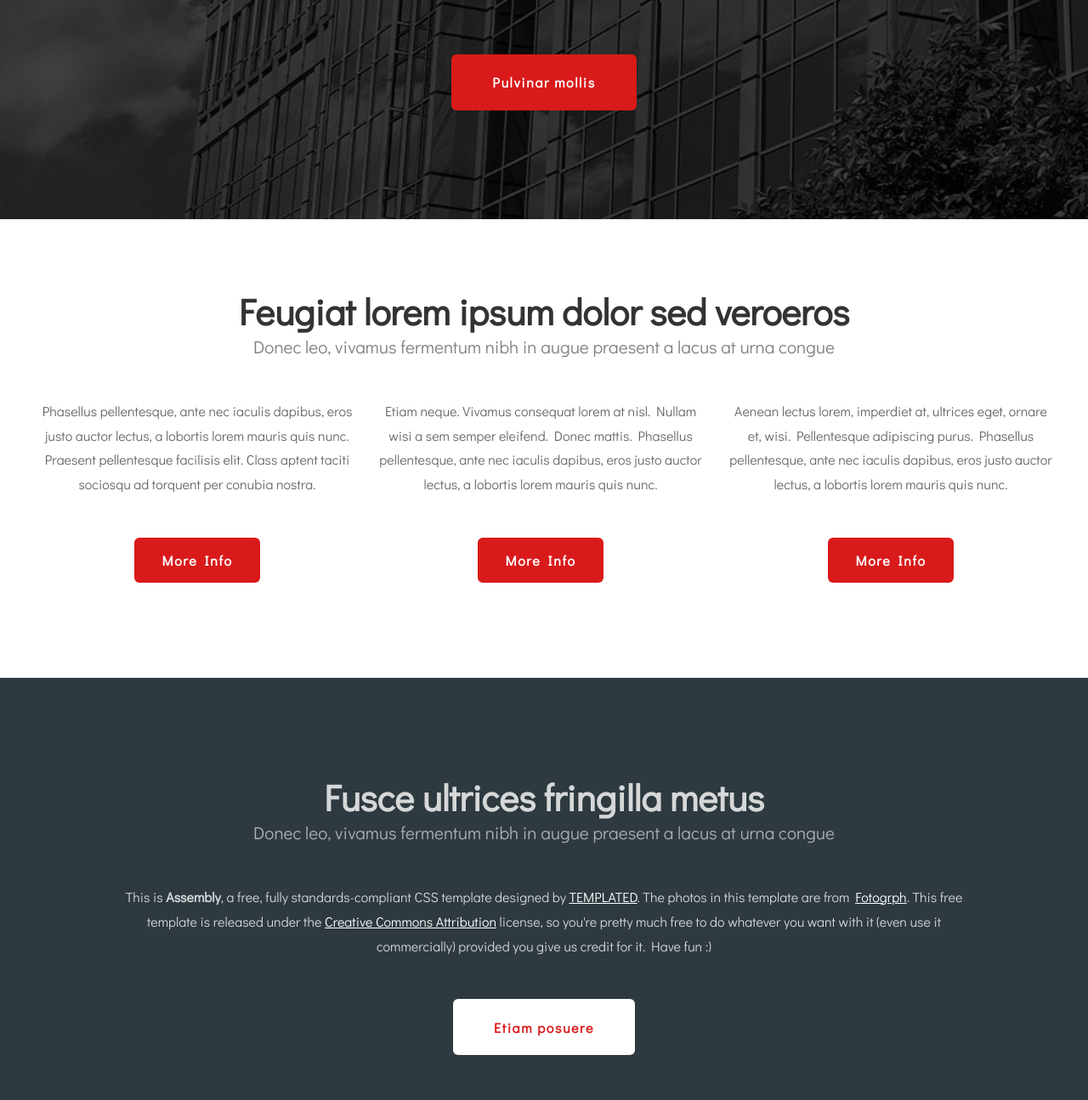
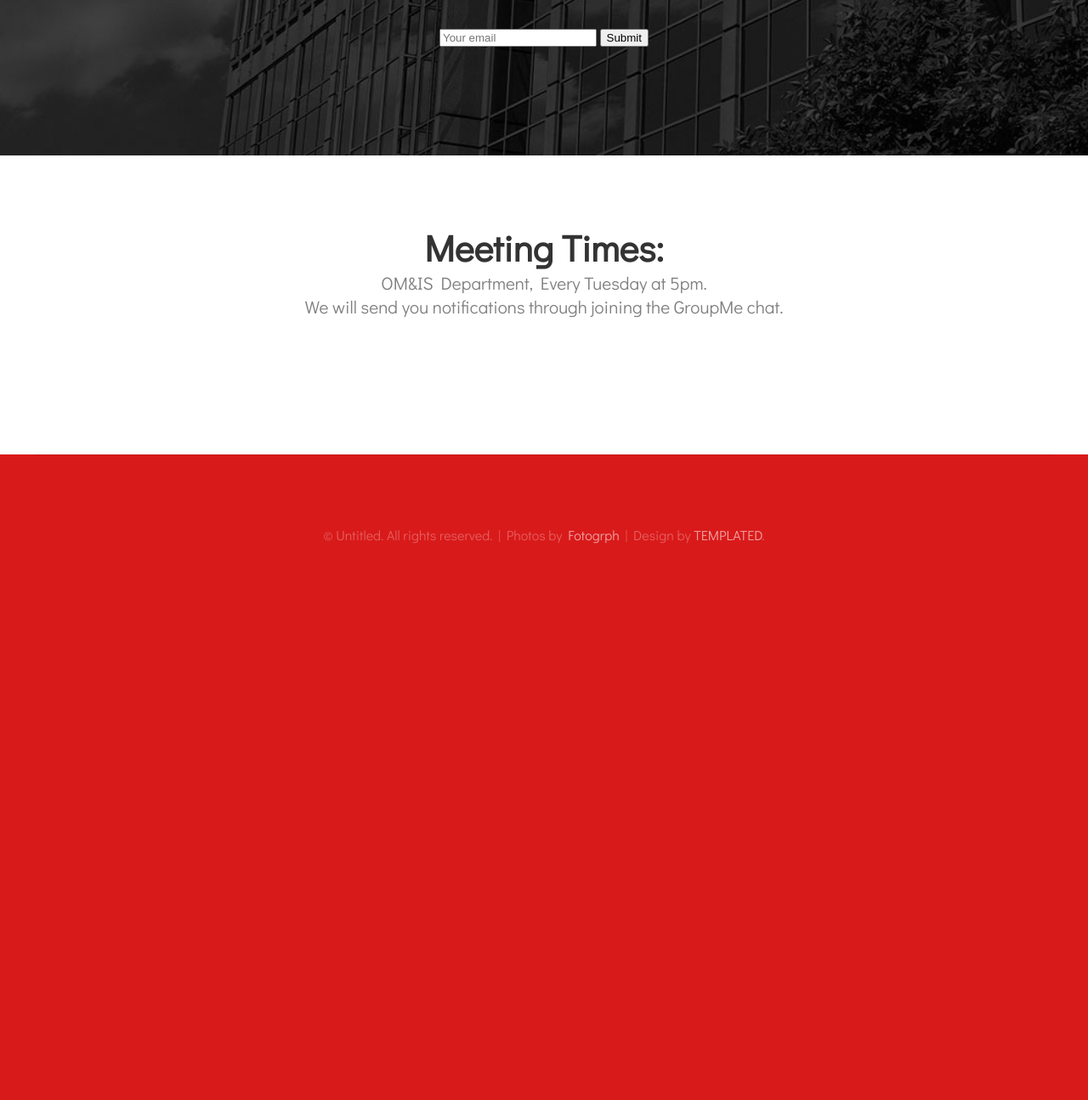
Before and after one commit to karl-lagunilla/AITPwebsite, a plain HTML site: page contact.html in a window 1280 px wide. Shown: the part 541-1836 px from the top of the page at 85% size. After the commit the page ends 1282 px from the top, so only its background shows below. Drawn offline with Linux system fonts and the light colour scheme.

Commit message:
Update contact.html

```diff
--- a/contact.html
+++ b/contact.html
@@ -41,44 +41,23 @@ Released   : 20140330
 	</div>
 	<div id="banner" class="container">
 		<div class="title">
-			<h2>Contact Us!</h2>
-			<span class="byline">Please leave your email below!</span>
+			<h2>Contact Us</h2>
+			<span class="byline">Please leave your email below! We will contact you!</span>
 		</div>
 		<ul class="actions">
-			<li><a href="#" class="button">Pulvinar mollis</a></li>
+			<form method="POST" action="https://formspree.io/YOUREMAILHERE">
+				<input type="email" name="email" placeholder="Your email">
+				<button type="submit">Submit</button>
+			</form>
 		</ul>
 	</div>
 </div>
 <div id="wrapper">
 	<div id="three-column" class="container">
 		<div class="title">
-			<h2>Feugiat lorem ipsum dolor sed veroeros</h2>
-			<span class="byline">Donec leo, vivamus fermentum nibh in augue praesent a lacus at urna congue</span>
+			<h2>Meeting Times:</h2>
+			<span class="byline">OM&IS Department, Every Tuesday at 5pm. <br>We will send you notifications through joining the GroupMe chat.</span>
 		</div>
-		<div class="boxA">
-			<p>Phasellus pellentesque, ante nec iaculis dapibus, eros justo auctor lectus, a lobortis lorem mauris quis nunc. Praesent pellentesque facilisis elit. Class aptent taciti sociosqu ad  torquent per conubia nostra.</p>
-			<a href="#" class="button button-alt">More Info</a>
-		</div>
-		<div class="boxB">
-			<p>Etiam neque. Vivamus consequat lorem at nisl. Nullam  wisi a sem semper eleifend. Donec mattis. Phasellus pellentesque, ante nec iaculis dapibus, eros justo auctor lectus, a lobortis lorem mauris quis nunc.</p>
-			<a href="#" class="button button-alt">More Info</a>
-		</div>
-		<div class="boxC">
-			<p> Aenean lectus lorem, imperdiet at, ultrices eget, ornare et, wisi. Pellentesque adipiscing purus. Phasellus pellentesque, ante nec iaculis dapibus, eros justo auctor lectus, a lobortis lorem mauris quis nunc.</p>
-			<a href="#" class="button button-alt">More Info</a>
-		</div>
-	</div>
-</div>
-<div id="welcome">
-	<div class="container">
-		<div class="title">
-			<h2>Fusce ultrices fringilla metus</h2>
-			<span class="byline">Donec leo, vivamus fermentum nibh in augue praesent a lacus at urna congue</span>
-		</div>
-		<p>This is <strong>Assembly</strong>, a free, fully standards-compliant CSS template designed by <a href="http://templated.co" rel="nofollow">TEMPLATED</a>. The photos in this template are from <a href="http://fotogrph.com/"> Fotogrph</a>. This free template is released under the <a href="http://templated.co/license">Creative Commons Attribution</a> license, so you're pretty much free to do whatever you want with it (even use it commercially) provided you give us credit for it. Have fun :) </p>
-		<ul class="actions">
-			<li><a href="#" class="button">Etiam posuere</a></li>
-		</ul>
 	</div>
 </div>
 <div id="copyright" class="container">
```
